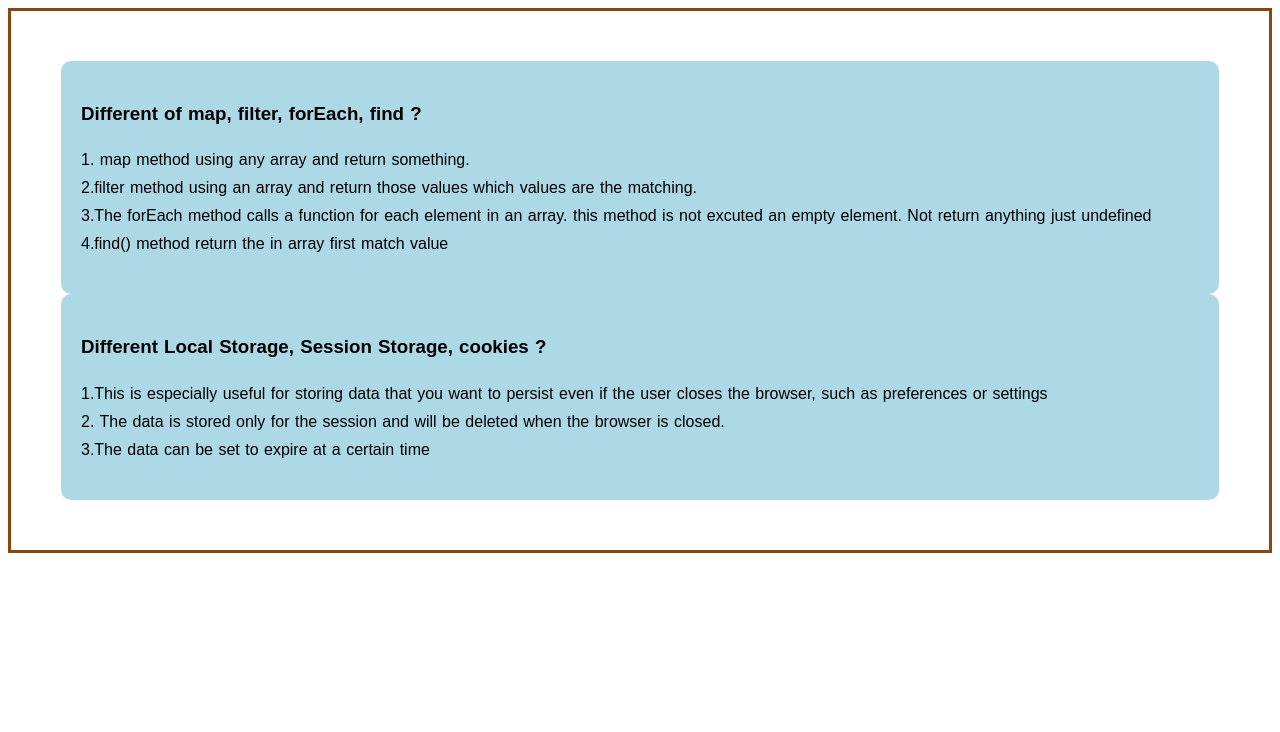
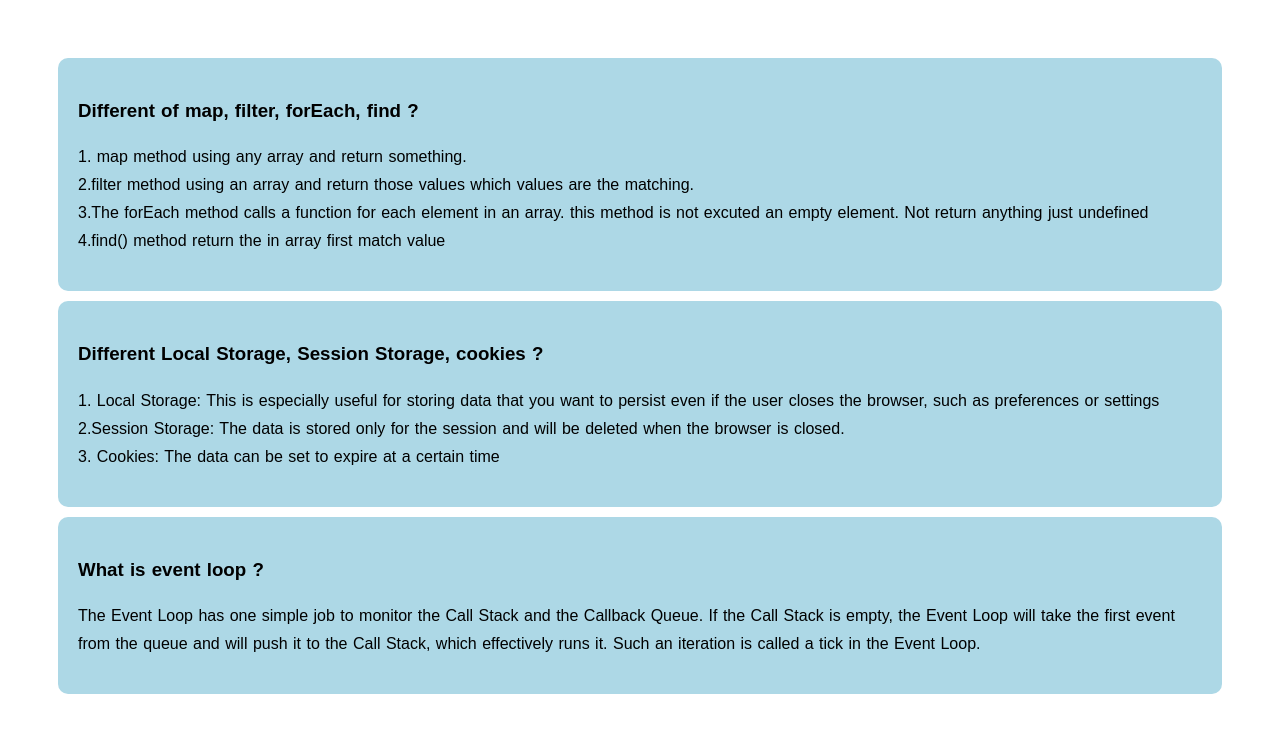
Before and after one commit to jakir540/a7-quiz-hero-jakir540, a plain HTML site: page answer.html in a window 1280 px wide. Drawn offline with Linux system fonts and the light colour scheme.

Commit message:
About event loop descriotion added

```diff
--- a/answer.html
+++ b/answer.html
@@ -7,7 +7,6 @@
     <title> Question Answer page</title>
     <style>
         main{
-            border: 3px solid saddlebrown;
             padding: 50px;
 
         }
@@ -18,6 +17,7 @@
             font-family: sans-serif;
             line-height: 28px;
             word-spacing: 1px;
+            margin-bottom: 10px;
         }
 
     </style>
@@ -35,7 +35,15 @@
        <div class="questionBox">
         <h3>Different Local Storage, Session Storage, cookies ?</h3>
 
-        <p>1.This is especially useful for storing data that you want to persist even if the user closes the browser, such as preferences or settings <br> 2. The data is stored only for the session and will be deleted when the browser is closed. <br> 3.The data can be set to expire at a certain time </p>
+        <p>1. Local Storage:  This is especially useful for storing data that you want to persist even if the user closes the browser, such as preferences or settings <br> 2.Session Storage:  The data is stored only for the session and will be deleted when the browser is closed. <br> 3. Cookies: The data can be set to expire at a certain time </p>
+       </div>
+
+
+       <div class="questionBox">
+        <h3>What is event loop ?</h3>
+
+        <p>The Event Loop has one simple job to monitor the Call Stack and the Callback Queue. If the Call Stack is empty, the Event Loop will take the first event from the queue and will push it to the Call Stack, which effectively runs it. Such an iteration is called a tick in the Event Loop.
+        </p>
        </div>
 
 
```
